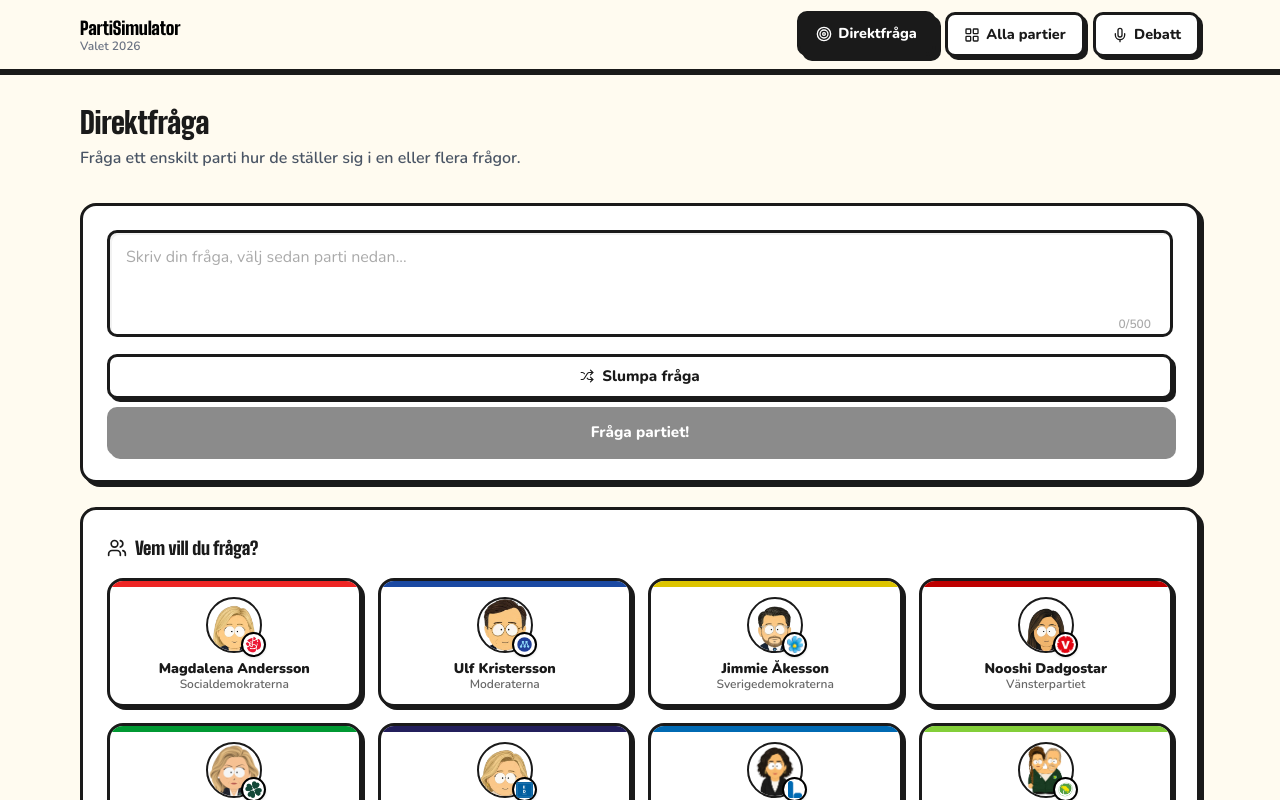
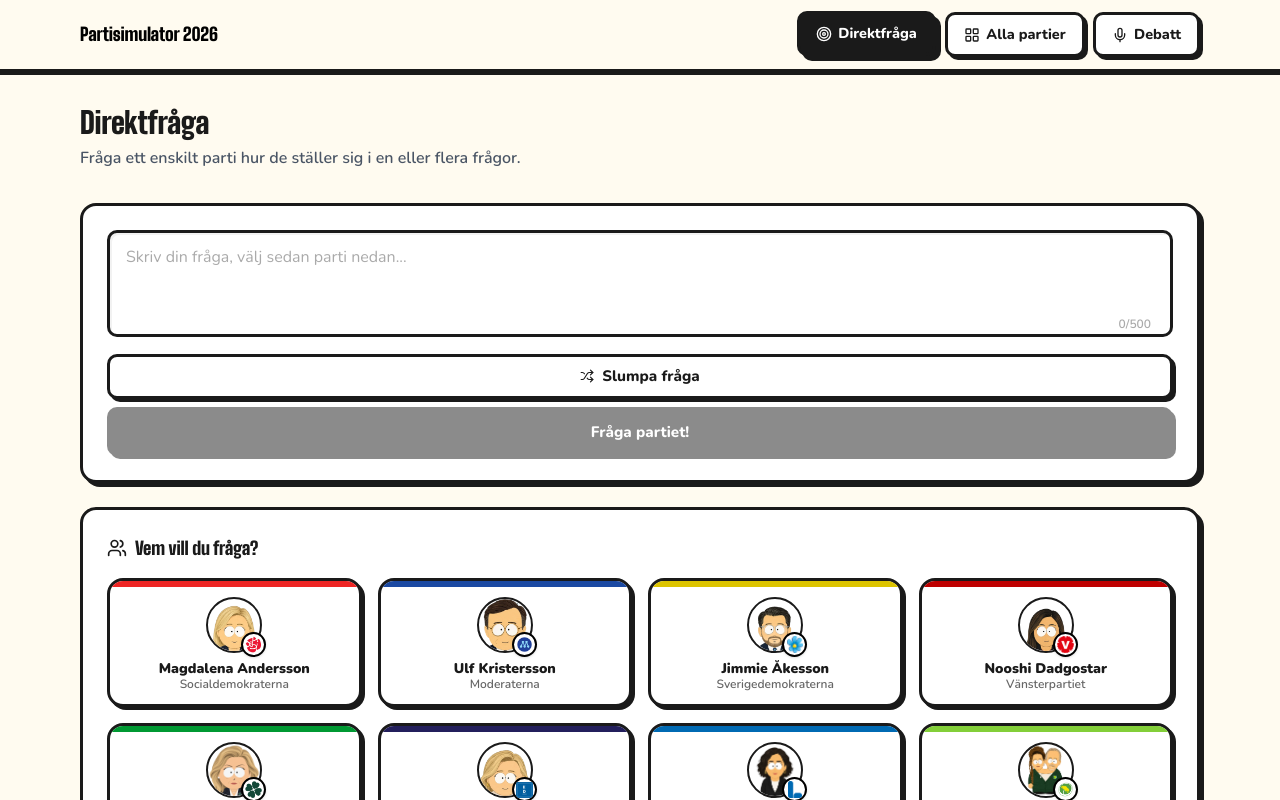
Before and after one commit to klingbladet/partisimulator, a Next.js app: page / in a window 1280 px wide. Shown: the top 800 px of the page. Built offline with nearby package versions, Linux system fonts and the light colour scheme.

Commit message:
Change logo

```diff
--- a/src/components/shared/app-nav.tsx
+++ b/src/components/shared/app-nav.tsx
@@ -18,10 +18,7 @@ export default function AppNav(): React.JSX.Element {
       <div className="mx-auto flex max-w-6xl flex-wrap items-center justify-between gap-4 px-4 py-3">
         {/* Logo — plain anchor, not next/link, so a click always does a full page reload and clears all state */}
         <a className="flex items-center gap-2 no-underline" href="/" id="nav-logo">
-          <div>
-            <span className="block font-black font-heading text-black text-lg leading-tight">PartiSimulator</span>
-            <span className="block font-semibold text-gray-500 text-xs leading-none">Valet 2026</span>
-          </div>
+          <span className="block font-black font-heading text-black text-lg leading-tight">Partisimulator 2026</span>
         </a>
 
         {/* Nav tabs */}
```
Also changed, not shown: 1 other file (tests, documents, lock files or other folders).
